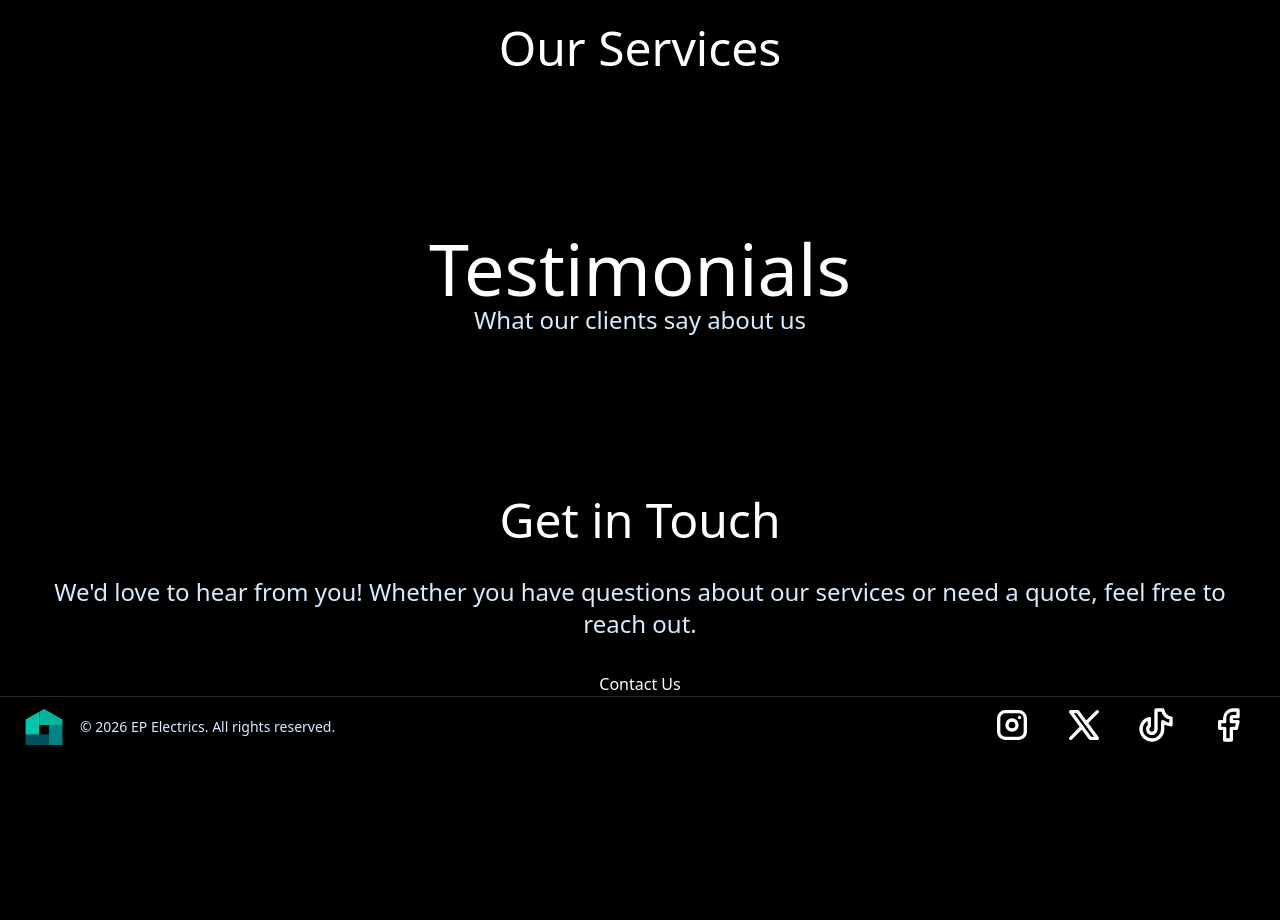
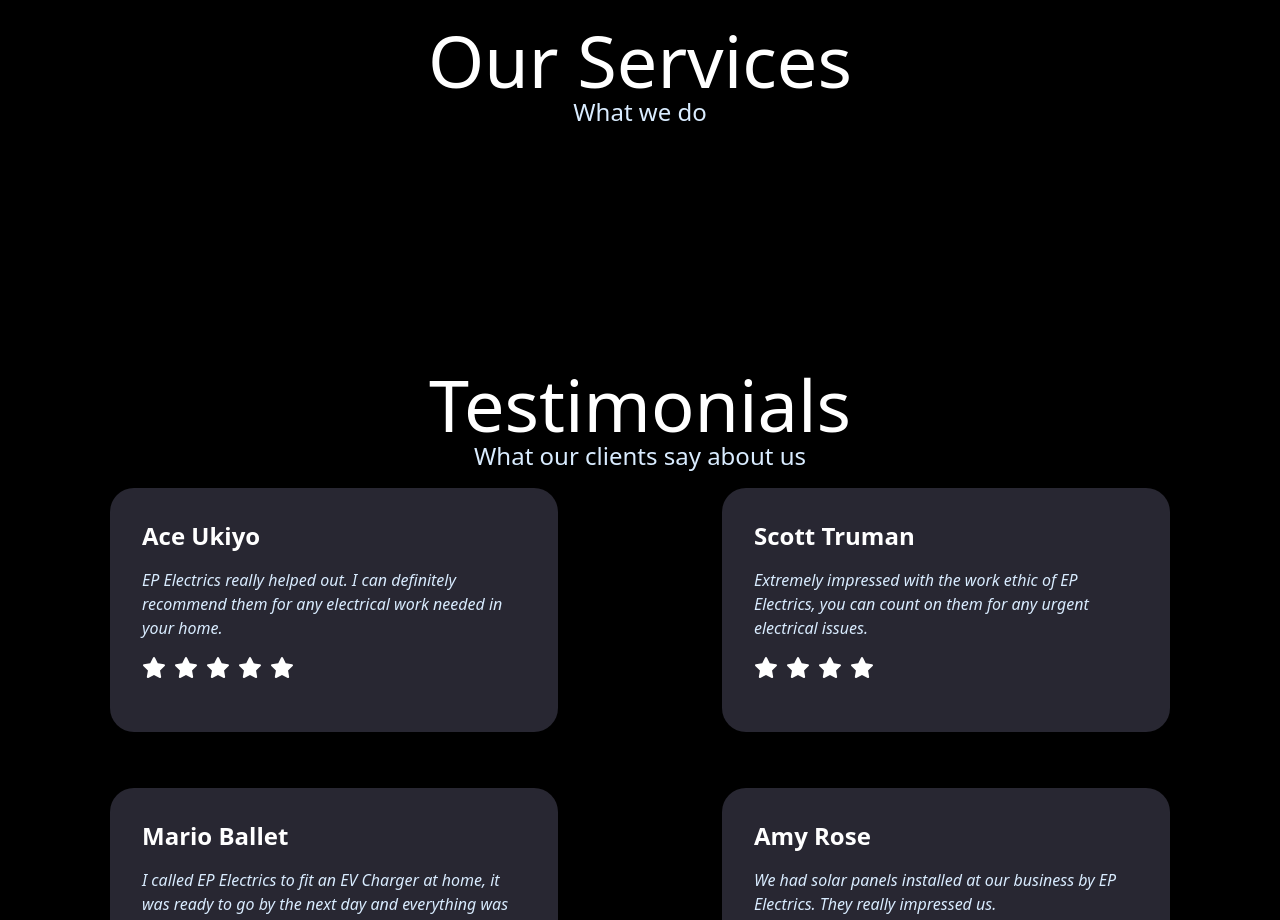
Before and after one commit to AmeerSH64/EP-Electrics-Site, a React (Vite) app: page / in a window 1280 px wide. Shown: the part 1280-2200 px from the top of the page. Before the commit the page ends 2033 px from the top, so only its background shows below. Built offline with nearby package versions, Linux system fonts and the light colour scheme.

Commit message:
Started Testimonial and Contact Section

```diff
--- a/src/components/Footer.jsx
+++ b/src/components/Footer.jsx
@@ -27,7 +27,7 @@ const Footer = () => {
           <div className="flex items-center gap-4">
             {socials.map((social) => (
               <a key={social.name} href={social.link} aria-label={social.name}
-              className="p-2 rounded-full hover:bg-black-200 hover:text-primary transition-all cursor-pointer">
+              className="p-2 text-white-50 rounded-full hover:bg-black-200 hover:text-primary transition-all cursor-pointer">
                 <social.icon className="w-10 h-10" />
               </a>
             ))}
--- /dev/null
+++ b/src/components/TestimonialCard.jsx
@@ -0,0 +1,22 @@
+import { IconStarFilled } from "@tabler/icons-react";
+import { testimonials } from "../constants";
+
+const TestimonialCard = ({ name, testimonial, rating }) => {
+  return (
+    <div>
+        <div className="card rounded-3xl bg-black-200 p-8 m-4 text-left inline-block max-w-md">
+                <h3 className="font-semibold text-2xl">{name}</h3>
+                <p className="text-white-50 italic my-4">
+                    {testimonial}
+                </p>
+                <div className="stars">
+                    {Array.from({ length: rating }, (_, i) => (
+                        <IconStarFilled key={i} />
+                    ))}
+                </div>
+        </div>
+    </div>
+  )
+}
+
+export default TestimonialCard
--- /dev/null
+++ b/src/constants/index.js
@@ -0,0 +1,36 @@
+import { IconBrandFacebook, IconBrandInstagram, IconBrandTiktok, IconBrandX } from "@tabler/icons-react";
+
+const socials = [
+  { name: "Instagram", href: "#", icon: IconBrandInstagram },
+  { name: "X", href: "#", icon: IconBrandX },
+  { name: "TikTok", href: "#", icon: IconBrandTiktok },
+  { name: "Facebook", href: "#", icon: IconBrandFacebook },
+]
+
+const testimonials = [
+  {
+    name: "Ace Ukiyo",
+    quote: "EP Electrics really helped out. I can definitely recommend them for any electrical work needed in your home.",
+    rating: 5
+  },
+  {
+    name: "Scott Truman",
+    quote: "Extremely impressed with the work ethic of EP Electrics, you can count on them for any urgent electrical issues.",
+    rating: 4
+  },
+  {
+    name: "Mario Ballet",
+    quote: "I called EP Electrics to fit an EV Charger at home, it was ready to go by the next day and everything was done perfectly.",
+    rating: 5
+  },
+  {
+    name: "Amy Rose",
+    quote: "We had solar panels installed at our business by EP Electrics. They really impressed us.",
+    rating: 5
+  },
+]
+
+export {
+  socials,
+  testimonials
+};
--- a/src/index.css
+++ b/src/index.css
@@ -86,10 +86,6 @@ section {
       transition-all duration-300 ease-in-out;
     }
 
-    .logo:hover {
-      box-shadow: 0 0 10px var(--color-primary);
-    }
-
     nav.desktop {
       @apply hidden lg:flex items-center;
 
@@ -116,11 +112,11 @@ section {
 
     .btn-primary {
       @apply flex absolute top-4 right-3 xl:top-2 xl:right-2 bg-primary
-      text-white lg:text-3xl text-xl font-bold p-2 rounded-lg
+      text-white lg:text-3xl text-xl font-bold p-2 px-5 rounded-lg
        justify-center cursor-pointer transition-shadow duration-300 ease-in-out;
 
       &:hover {
-        box-shadow: 0 0 10px var(--color-secondary);
+        box-shadow: 0 0 15px var(--color-secondary);
       }
     }
   }
@@ -134,11 +130,19 @@ section {
     }
 
     h1 span {
-      @apply text-primary font-bold;
+      @apply text-primary font-bold transition-all duration-300 ease-in-out;
+    }
+
+    h1 span:hover {
+      text-shadow: 0 0 10px var(--color-primary);
     }
 
     h1 .span-2 {
       @apply text-secondary;
+    }
+
+    h1 .span-2:hover {
+      text-shadow: 0 0 10px var(--color-secondary);
     }
 
     h1 > svg {
@@ -183,6 +187,35 @@ section {
     }
   }
 
+  .testimonials-section {
+    @apply py-20;
+
+    .stars {
+      @apply flex flex-row space-x-2 mb-5;
+    }
+  }
+
+  .contact {
+    form {
+      @apply w-full;
+    }
+
+    label {
+      @apply block text-white-50 mb-2 text-lg font-medium;
+    }
+
+    input {
+      @apply w-full bg-black-100 border border-black-200 rounded-lg p-4 mb-4
+      text-white-50 placeholder-white-50 focus:outline-none focus:border-primary
+      transition-all duration-300 ease-in-out;
+    }
+    textarea {
+      @apply w-full h-40 bg-black-100 border border-black-200 rounded-lg p-4
+      text-white-50 placeholder-white-50 focus:outline-none focus:border-primary
+      transition-all duration-300 ease-in-out;
+    }
+  }
+
   footer {
     .logo {
       @apply w-10 h-10 pt-1 cursor-pointer transition-all duration-300 ease-in-out;
--- a/src/sections/About.jsx
+++ b/src/sections/About.jsx
@@ -3,9 +3,10 @@ const About = () => {
     <section id='about' className='about'>
       <div className="section-padding text-center">
         <div>
-          <h1 className="md:text-7xl">EP Electrics</h1>
+          <h1 className="md:text-7xl text-3xl">EP Electrics</h1>
           <p className="md:text-2xl text-white-50">
-            A qualified team of electricians, aiming to provide...
+            A qualified team of electricians, aiming to provide electrical solutions
+            across the country.
           </p>
         </div>
       </div>
--- a/src/sections/Contact.jsx
+++ b/src/sections/Contact.jsx
@@ -1,13 +1,30 @@
 const Contact = () => {
   return (
-    <section id="contact">
+    <section id="contact" className="contact">
       <div className="section-padding text-center">
-        <h2 className="md:text-5xl text-3xl mb-8">Get in Touch</h2>
+        <h2 className="md:text-7xl text-3xl">Get in Touch</h2>
         <p className="md:text-2xl text-white-50 mb-8">
-          We'd love to hear from you! Whether you have questions about our services or need a quote, feel free to reach out.
+          Request a quote or learn more
         </p>
-        <a href="mailto:contact@epelctrics.com">
-          <button>Contact Us</button></a>
+        <div className="flex-center mb-8 rounded-2xl bg-black-50 p-6 md:p-12">
+          <form>
+            <div>
+              <label htmlFor="name">Name</label>
+              <input type="text" id="name" name="name" />
+            </div>
+            <div>
+              <label htmlFor="email">Email</label>
+              <input type="email" id="email" name="email" />
+            </div>
+            <div>
+              <label htmlFor="message">Message</label>
+              <textarea id="message" name="message"></textarea>
+            </div>
+            <a href="mailto:contact@epelctrics.com">
+              <button>Contact Us</button>
+            </a>
+          </form>
+        </div>
       </div>
     </section>
   )
--- a/src/sections/Services.jsx
+++ b/src/sections/Services.jsx
@@ -2,7 +2,10 @@ const Services = () => {
   return (
     <section id="services">
       <div className="section-padding text-center">
-        <h1 className="md:text-5xl text-3xl mb-8">Our Services</h1>
+        <h1 className="md:text-7xl text-3xl">Our Services</h1>
+        <p className="md:text-2xl text-white-50">
+          What we do
+        </p>
       </div>
     </section>
   )
--- a/src/sections/Testimonials.jsx
+++ b/src/sections/Testimonials.jsx
@@ -1,10 +1,21 @@
+import TestimonialCard from "../components/TestimonialCard"
+import { testimonials } from "../constants";
+
 const Testimonials = () => {
   return (
-    <section id="testimonials">
+    <section id="testimonials" className="testimonials-section">
       <div className="section-padding text-center">
         <div>
           <h1 className="md:text-7xl">Testimonials</h1>
           <p className="md:text-2xl text-white-50">What our clients say about us</p>
+        </div>
+        <div className="grid-2-cols">
+          {/* Testimonial cards would go here */}
+          {testimonials.map((testimonial, index) => (
+            <div key={index} className="hover:scale-105 transition-all duration-300 ease-in-out">
+              <TestimonialCard name={testimonial.name} testimonial={testimonial.quote} rating={testimonial.rating} />
+            </div>
+          ))}
         </div>
       </div>
     </section>
```
